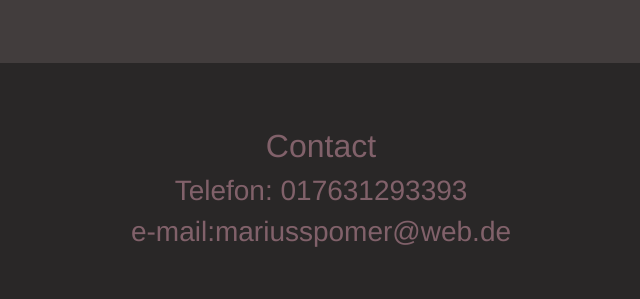
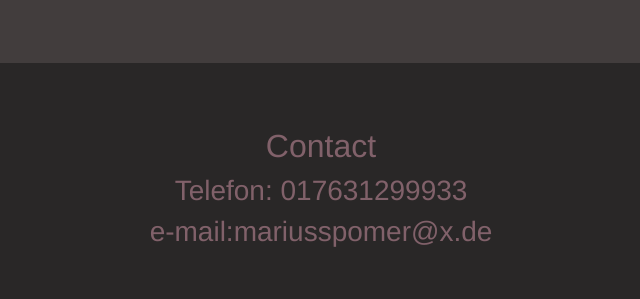
Before and after one commit to MariusS94/first-website, a plain HTML site: page index.html in a window 1280 px wide. Shown: the part 1689-1988 px from the top of the page, 319-959 px from the left. Drawn offline with nearby package versions, Linux system fonts and the light colour scheme.

Commit message:
last change

```diff
--- a/index.html
+++ b/index.html
@@ -48,7 +48,7 @@
           </div>
           <div class="icon">
             <a href="https://www.facebook.com/"
-              ><img src="logos/facebook.svg"
+              ><img src="˚logos/facebook.svg"
             /></a>
           </div>
         </div>
@@ -112,8 +112,8 @@
       <section class="jumbotron" id="contact">
         <div class="container">
           <h2>Contact</h2>
-          <h3>Telefon: 017631293393</h3>
-          <h3>e-mail:mariusspomer@web.de</h3>
+          <h3>Telefon: 017631299933</h3>
+          <h3>e-mail:mariusspomer@x.de</h3>
         </div>
       </section>
     </main>
```
